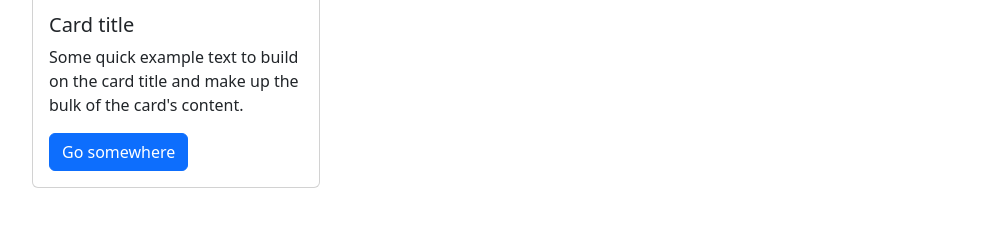
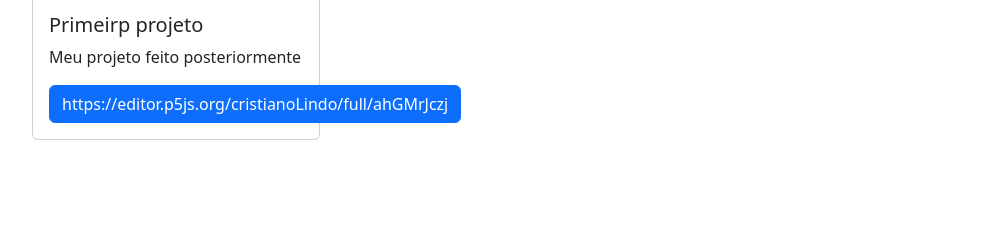
Before and after one commit to Cr7foda/portifolio, a plain HTML site: page index.html in a window 1280 px wide. Shown: the part 447-674 px from the top of the page, without its empty margins (50-1032 px from the left). Drawn offline with nearby package versions, Linux system fonts and the light colour scheme.

Commit message:
Update index.html

```diff
--- a/index.html
+++ b/index.html
@@ -30,9 +30,9 @@
                 <div class="card" style="width: 18rem;">
                     <img src="..." class="card-img-top" alt="...">
                     <div class="card-body">
-                      <h5 class="card-title">Card title</h5>
-                      <p class="card-text">Some quick example text to build on the card title and make up the bulk of the card's content.</p>
-                      <a href="#" class="btn btn-primary">Go somewhere</a>
+                      <h5 class="card-title">Primeirp projeto</h5>
+                      <p class="card-text">Meu projeto feito posteriormente</p>
+                      <a href="#" class="btn btn-primary">https://editor.p5js.org/cristianoLindo/full/ahGMrJczj</a>
                     </div>
                   </div>
             </div>
```
